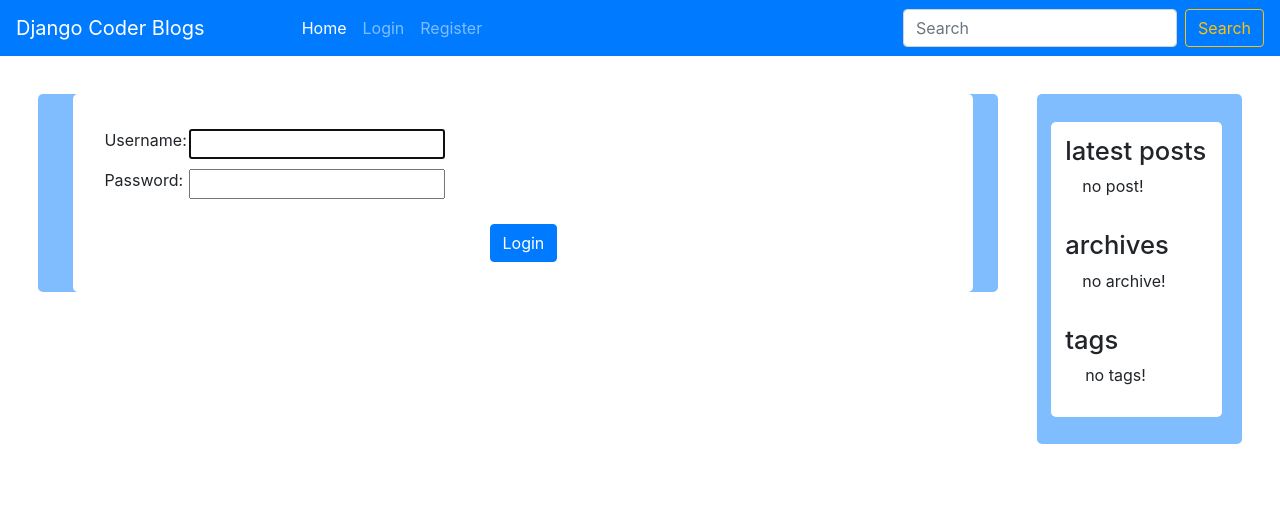
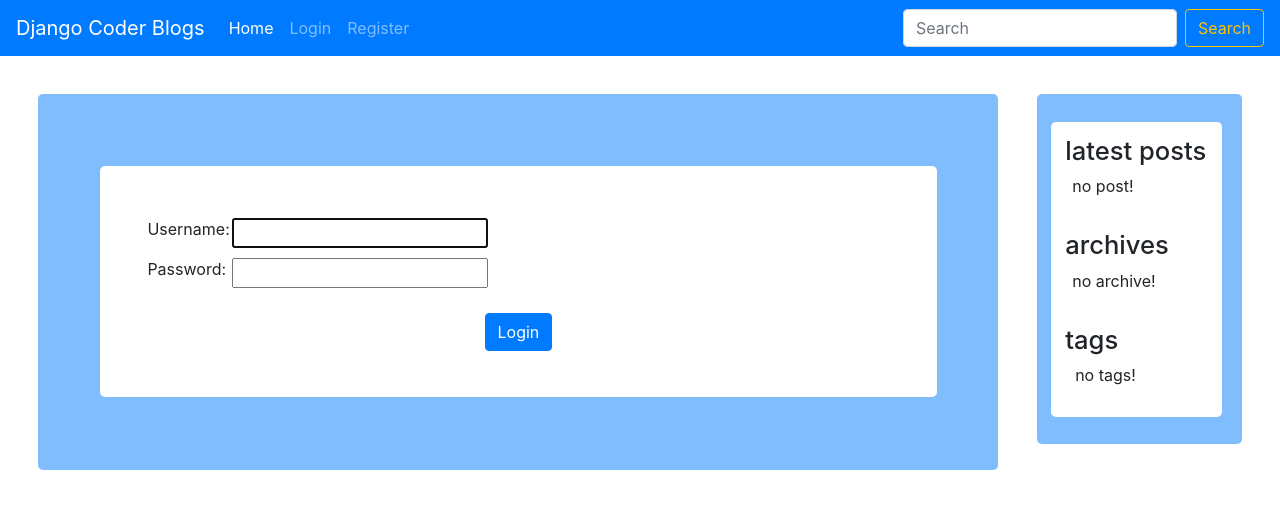
Before and after one commit to Mike-Dai/djangocoder, a Django app: page /accounts/login/ in a window 1280 px wide. Shown: the top 509 px of the page. Run offline with Django 3.2, Linux system fonts and the light colour scheme; data that the repository does not hold is empty; some libraries are stand-ins or nearby versions.

Commit message:
Modify the styles of login and register page

```diff
--- a/blog/static/styles/blog.css
+++ b/blog/static/styles/blog.css
@@ -23,9 +23,11 @@
 .container {
 	background-color: #80bdff;
 	margin-top: 3%;
+	margin-left:3%;
 	margin-right:3%;
-	margin-left:3%;
 	/*padding:2%;*/
+	padding-top:2%;
+	padding-bottom:2%;
 	border-radius: 5px;
 }
 .sidebar-container {
@@ -66,6 +68,7 @@
 }
 .blog {
 	background-color: white;
+	width:100%;
 	margin: 2%;
 	padding:5%;
 	border-radius: 5px;
@@ -90,20 +93,18 @@
 	border-radius: 5px;
 }
 .badge-list {
-	margin:20px;
+	margin:5%;
 }
 .register-form {
 	background-color: white;
-	margin: 20px;
-	margin-right:10px;
-	padding:30px;
+	margin: 5%;
+	padding:5%;
 	border-radius: 5px;
 }
 .login-form {
 	background-color: white;
-	margin: 20px;
-	margin-right:10px;
-	padding:30px;
+	margin: 5%;
+	padding:5%;
 	border-radius: 5px;
 }
 .form-label {
@@ -134,6 +135,3 @@ tr {
 button {
 	margin-top:20px;
 }
-ul {
-	margin-left:7%;
-}
--- a/blog/templates/blog/post_edit.html
+++ b/blog/templates/blog/post_edit.html
@@ -4,7 +4,9 @@
 		<form method="POST">
 			{% csrf_token %}
 			{{ form.as_p }}
-			<button class="btn btn-primary" type="submit">Save</button>
+			<div style = "text-align: center;">
+				<button class="btn btn-primary" type="submit">Save</button>
+			</div>
 		</form>
 	</div>
 {% endblock %}
```
Also changed, not shown: 11 other files.
